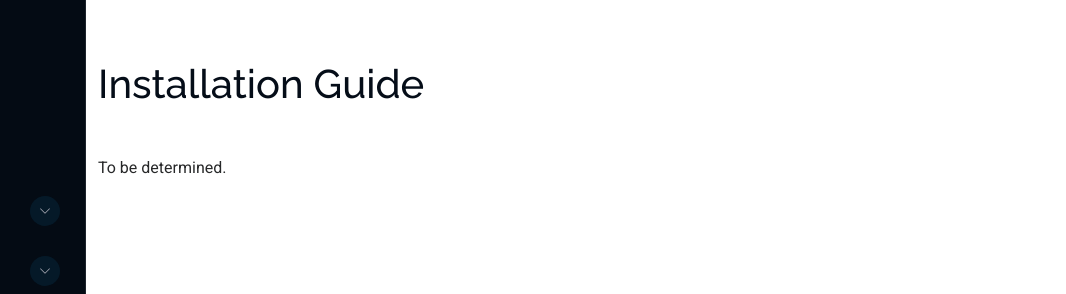
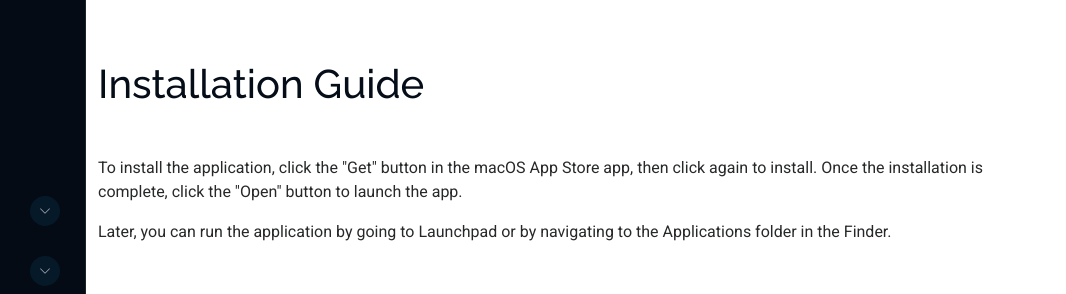
Before and after one commit to desumer/vudeck-website, a plain HTML site: page help/Mac/installationguide.html in a window 1280 px wide. Shown: the top 294 px of the page, 214-1280 px from the left. Drawn offline with Linux system fonts and the light colour scheme.

Commit message:
Add files via upload

```diff
--- a/help/Mac/installationguide.html
+++ b/help/Mac/installationguide.html
@@ -77,7 +77,8 @@
         <!-- Content -->
         <h1>Installation Guide</h1>
         <p class=""><span class=""><br/></span></p>
-        <p class=""><span class="">To be determined.</span></p>
+        <p class=""><span class="">To install the application, click the "Get" button in the macOS App Store app, then click again to install. Once the installation is complete, click the "Open" button to launch the app.</span></p>
+        <p class=""><span class="">Later, you can run the application by going to Launchpad or by navigating to the Applications folder in the Finder.</span></p>
     </div>
     </section>
 
```
